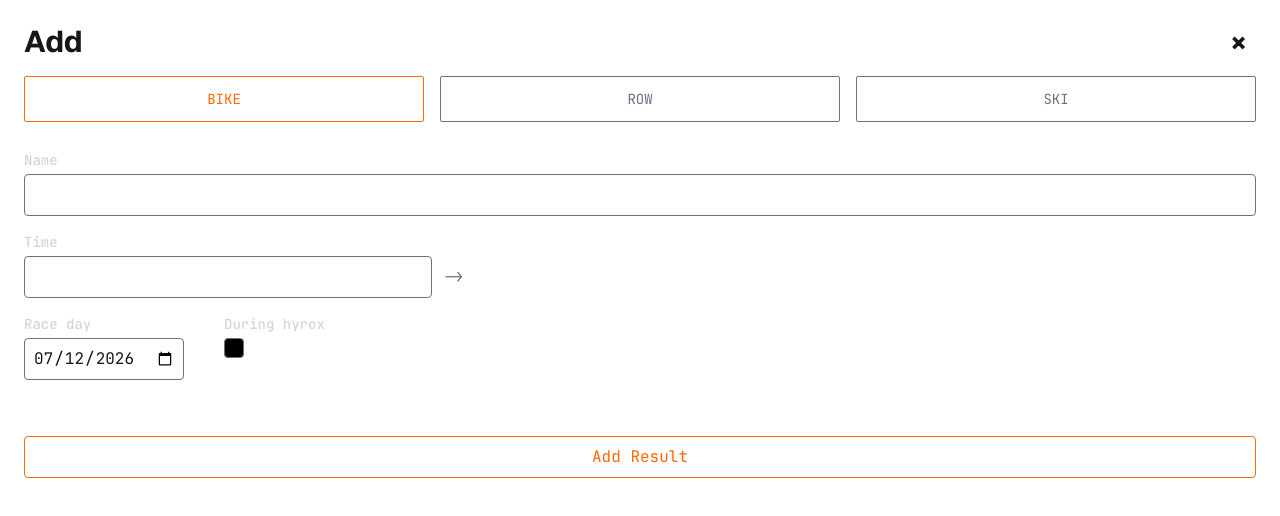
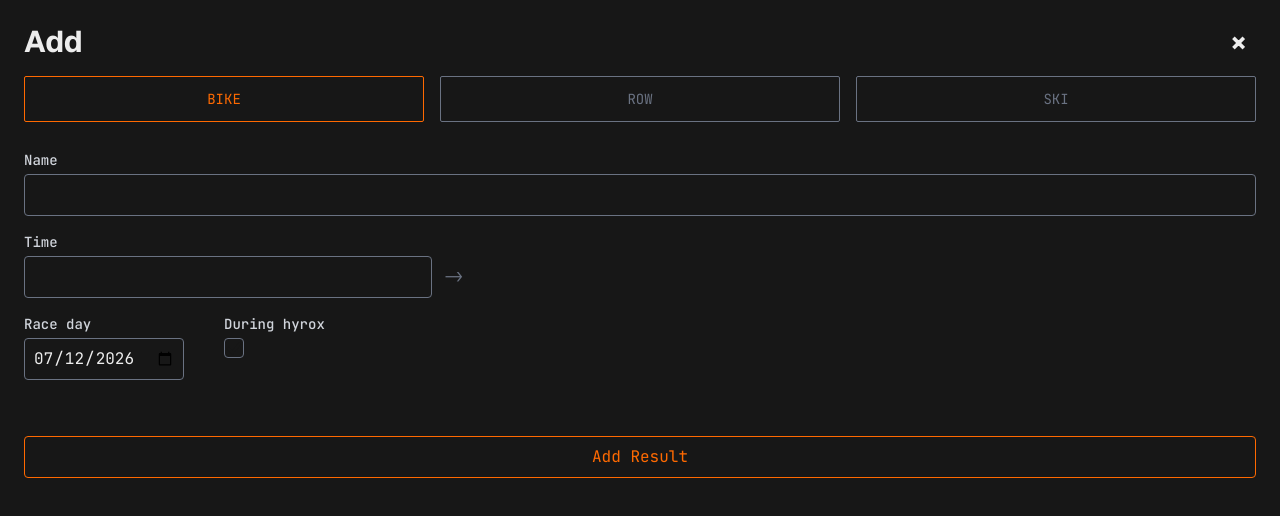
Before and after one commit to spritestack/scoreboard, a Next.js app: page /admin in a window 1280 px wide. Shown: the top 516 px of the page. Built offline with nearby package versions, Linux system fonts and the light colour scheme; no server answers.

Commit message:
colour tweak

```diff
--- a/app/globals.css
+++ b/app/globals.css
@@ -1,8 +1,8 @@
 @import "tailwindcss";
 
 :root {
-  --background: #ffffff;
-  --foreground: #171717;
+  --background: #171717;
+  --foreground: #ededed;
 }
 
 @theme inline {
@@ -11,13 +11,13 @@
   --font-sans: var(--font-geist-sans);
   --font-mono: var(--font-jetbrains-mono);
 }
-
+/*
 @media (prefers-color-scheme: dark) {
   :root {
     --background: #0a0a0a;
     --foreground: #ededed;
   }
-}
+} */
 
 body {
   background: var(--background);
--- a/components/HyroxInput.tsx
+++ b/components/HyroxInput.tsx
@@ -33,7 +33,7 @@ export default function HyroxInput() {
         rounded-sm
         border-1
         border-gray-500
-        bg-black
+        bg-background
         peer-checked:bg-white
         flex
         items-center
@@ -42,7 +42,7 @@ export default function HyroxInput() {
       ">
         <svg
           className="h-5 w-5
-          text-black"
+          text-background"
           viewBox="0 0 24 24"
           fill="none"
           stroke="currentColor"
```
Also changed, not shown: components/SportButton.tsx (+4 -5 lines).
